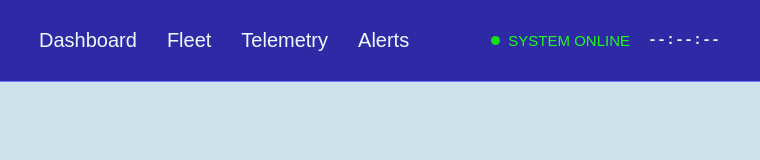
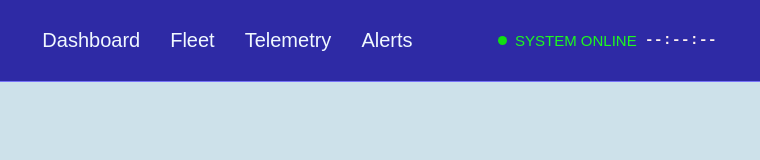
Before and after one commit to Karthika-333/NETRA, a plain HTML site: page index.html in a window 1280 px wide. Shown: the full height of the page, 273-1033 px from the left. Drawn offline with Linux system fonts and the light colour scheme.

Commit message:
Version2

```diff
--- a/style.css
+++ b/style.css
@@ -97,13 +97,13 @@ nav a:hover{
 .online-dot{
     width: 9px;
     height: 9px;
-    background: rgb(17, 223, 17) ;
+    background: rgb(17, 223, 17);
     border-radius: 50%;
 }
 
 
 #clock{
-    color: aliceblue;
+    color: rgb(255, 241, 240);
     font-family: monospace;
-    margin-left: 10px;
+
 }
```
